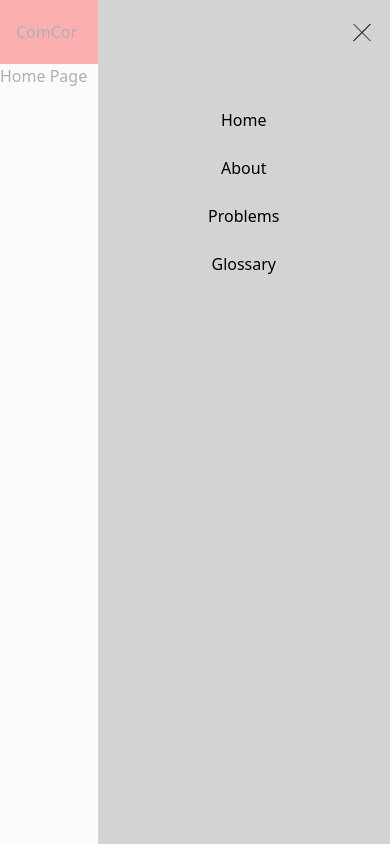
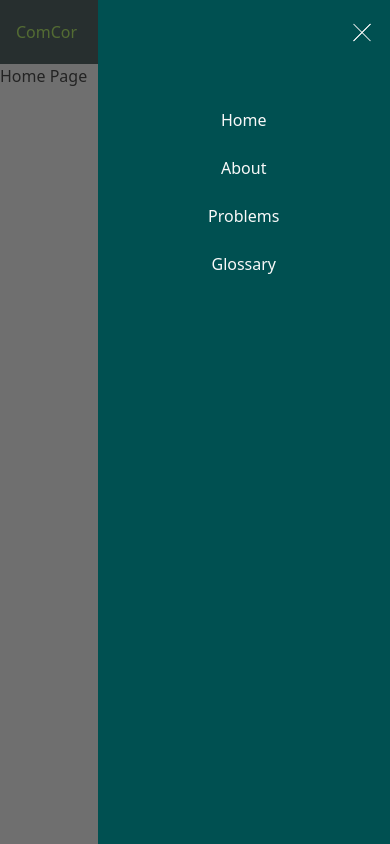
Before and after one commit to agviray/computation-corner, a Next.js app: page / in a window 390 px wide. Both pictures are taken after a click on the element 362 px from the left and 32 px from the top of the page. Built offline with nearby package versions, Linux system fonts and the light colour scheme.

Commit message:
Update Navbar styles and add hover effects to links

```diff
--- a/src/components/Navbar.js
+++ b/src/components/Navbar.js
@@ -31,7 +31,7 @@ const Navbar = () => {
   const renderedNavmenuItems = NAV_ITEMS.map(({ text, href }, index) => (
     <li key={index}>
       <Link href={href} onClick={toggleMenu}>
-        <span className="inline-block w-full text-center py-3 md:px-4 md:py-0 md:leading-[64px]">
+        <span className="inline-block w-full text-white text-center py-3 md:px-4 md:py-0 md:leading-[64px] hover:tracking-[1.5px] hover:text-darkLime hover:bg-black transition transition-all">
           {text}
         </span>
       </Link>
@@ -40,15 +40,15 @@ const Navbar = () => {
 
   return (
     <header className="fixed top-0 left-0 right-0 w-full z-50">
-      <nav className="relative h-navbarHeight bg-[red]">
+      <nav className="relative h-navbarHeight bg-darkestDarkGreen">
         <div className="innerContainer relative flex justify-between items-center h-full px-4">
           <div className="logoContainer">
             <Link href="/">
-              <span>ComCor</span>
+              <span className="text-darkLime">ComCor</span>
             </Link>
           </div>
           <div
-            className={`navMenu fixed top-0 right-0 bottom-0 w-9/12 py-24 bg-[lightgray] z-[1] transition transition-all md:relative md:flex md:w-auto md:h-full md:py-0 md:translate-x-0 md:transition-none ${
+            className={`navMenu fixed top-0 right-0 bottom-0 w-9/12 py-24 bg-darkerDarkGreen z-[1] transition transition-all md:relative md:flex md:w-auto md:h-full md:py-0 md:bg-transparent md:translate-x-0 md:transition-none ${
               isMenuOpen ? 'translate-x-[0]' : 'translate-x-full'
             }`}
           >
@@ -61,24 +61,24 @@ const Navbar = () => {
             onClick={toggleMenu}
           >
             <div
-              className={`relative w-full h-[1px] bg-black z-[1] transition transition-all ${
+              className={`relative w-full h-[1px] bg-white z-[1] transition transition-all ${
                 isMenuOpen ? 'rotate-[135deg]' : 'rotate-0'
               }`}
             >
               <span
-                className={`absolute w-full h-[1px] bg-black z-[1] transition transition-all ${
+                className={`absolute w-full h-[1px] bg-white z-[1] transition transition-all ${
                   isMenuOpen ? 'top-[0]' : 'top-[-7px]'
                 }`}
               ></span>
               <span
-                className={`absolute w-full h-[1px] bg-black z-[1] transition transition-all ${
+                className={`absolute w-full h-[1px] bg-white z-[1] transition transition-all ${
                   isMenuOpen ? 'top-[0] rotate-90' : 'top-[7px] rotate-0'
                 }`}
               ></span>
             </div>
           </div>
           <div
-            className={`overlay fixed inset-0 bg-transparentWhite transition transition-all md:hidden ${
+            className={`overlay fixed inset-0 bg-transparentBlack transition transition-all md:hidden ${
               isMenuOpen ? 'visible opacity-100' : 'invisible opacity-0'
             }`}
             onClick={toggleMenu}
--- a/tailwind.config.ts
+++ b/tailwind.config.ts
@@ -21,15 +21,17 @@ const config: Config = {
         offsetNavbarHeight: '4rem',
       },
       colors: {
-        black: '#333333',
+        lightBlack: '#333333',
+        black: '#000000',
         white: '#f9f9f9',
         transparentWhite: 'rgba(249,249,249,0.7)',
         transparentBlack: 'rgba(51,51,51,0.7)',
         midLightBlue: '#97D4E9',
         midDarkGreen: '#1D8790',
         darkDarkGreen: '#216569',
-        darkerDarkGreen: '#025157',
-        midLime: '#ddfa39',
+        darkerDarkGreen: '#005051',
+        darkestDarkGreen: '#0D2A2A',
+        darkLime: '#A2F434',
       },
     },
   },
```
